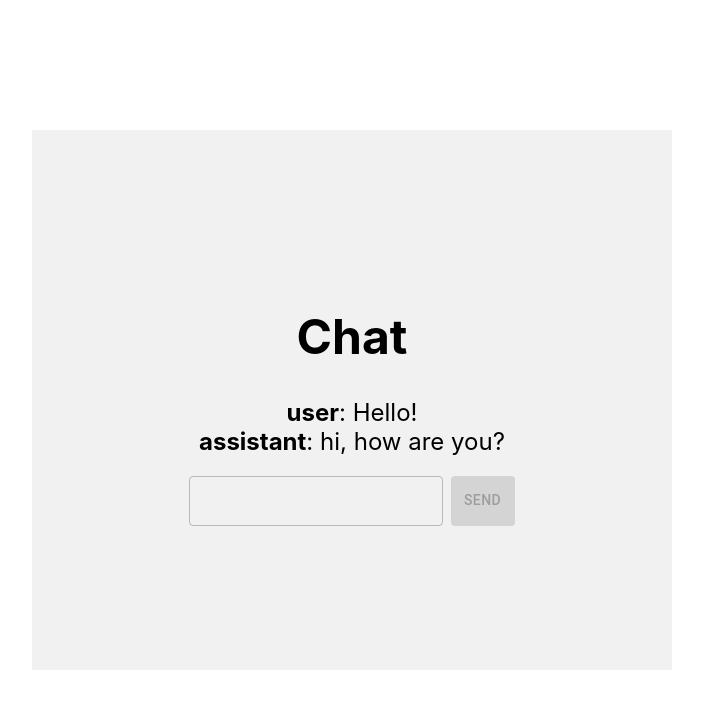
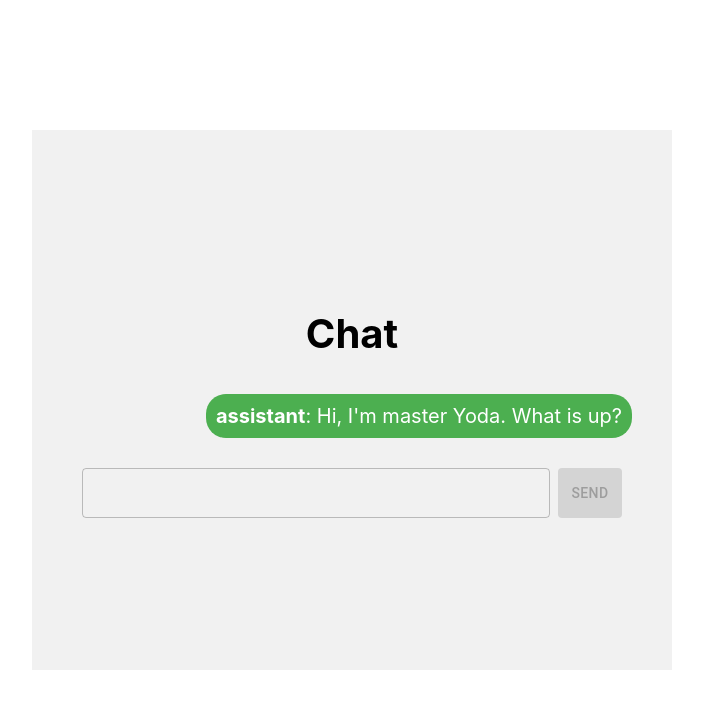
Before and after one commit to n0quarter/hyphen, a React (Create React App) app in the folder fe/: page / in a window 1280 px wide. Shown: the top 708 px of the page, without its empty margins (288-991 px from the left). Built offline with nearby package versions, Linux system fonts and the light colour scheme.

Commit message:
polished UI

```diff
--- a/fe/src/Presentation/ChatView/ChatView.tsx
+++ b/fe/src/Presentation/ChatView/ChatView.tsx
@@ -16,12 +16,13 @@ const ChatContainer = styled.div`
   background-color: #f1f1f1;
   padding: 20px;
   color: black;
-  font-size: 24px;
+  font-size: 20px;
   overflow-y: auto; // Allows vertical scrolling if content overflows
 `;
 
 const StyledForm = styled.form`
   display: flex;
+  width: 90%;
   align-items: center;
   gap: 8px;
   margin-top: 20px;
@@ -43,10 +44,31 @@ const LoadingIndicator = styled(CircularProgress)`
   padding: 10px;
 `;
 
+const UserMessage = styled.div`
+  max-width: 80%;
+  margin: 10px auto 10px 20px; // Left aligned
+  padding: 10px;
+  // Light blue background
+  background-color: #2196f3;
+  border-radius: 20px;
+  text-align: left;
+  color: white;
+`;
+
+const AssistantMessage = styled.div`
+  max-width: 80%;
+  margin: 10px 20px 10px auto; // Right aligned
+  padding: 10px;
+  background-color: #4caf50; // Green background
+  border-radius: 20px;
+  text-align: left;
+  color: white;
+`;
+
 export const ChatView = () => {
   const [messages, setMessages] = React.useState([
-    { role: "user", content: "Hello!" },
-    { role: "assistant", content: "hi, how are you?" },
+    // { role: "user", content: "Hello!" },
+    { role: "assistant", content: "Hi, I'm master Yoda. What is up?" },
   ]);
 
   const messagesEndRef = useRef<HTMLDivElement>(null);
@@ -54,36 +76,34 @@ export const ChatView = () => {
   const scrollToBottom = () => {
     messagesEndRef.current?.scrollIntoView({ behavior: "smooth" });
   };
-  // Step 3: Use Effect Hook
+
   useEffect(() => {
     scrollToBottom();
   }, [messages]); // Dependency array ensures this runs whenever messages change
-
 
   const [inputValue, setInputValue] = React.useState("");
   const [isLoading, setIsLoading] = React.useState(false);
 
   const onSendClick = (event: React.FormEvent<HTMLFormElement>) => {
     event.preventDefault();
-
-    const form = event.currentTarget;
-    const input = form.elements.namedItem('message') as HTMLInputElement;
+    const input = event.currentTarget.elements.namedItem('message') as HTMLInputElement;
 
     const newMessage = {
       role: "user",
       content: input.value,
     };
 
-    // optimistic update
     const newMessages: ChatMessage[] = [...messages, newMessage];
     setMessages(newMessages);
 
     setIsLoading(true);
-    API.sendChatMessages(newMessages).then(gptMessage => {
+    API.sendChatMessages(newMessages)
+      .then(gptMessage => {
         console.log(gptMessage);
         setMessages(prev => [...prev, gptMessage]);
         setIsLoading(false);
-    }).catch(err => {
+      })
+      .catch(err => {
         console.log(err);
         setIsLoading(false);
       });
@@ -97,11 +117,19 @@ export const ChatView = () => {
   return (
     <ChatContainer>
       <h1>Chat</h1>
-      {messages.map((message, index) => (
-        <div key={index}>
+      {/*{messages.map((message, index) => (*/}
+      {/*  <div key={index}>*/}
+      {/*    <b>{message.role}</b>: {message.content}*/}
+      {/*  </div>*/}
+      {/*))}*/}
+      {messages.map((message, index) => {
+        const MessageComponent = message.role === "user" ? UserMessage : AssistantMessage;
+        return (
+          <MessageComponent key={index}>
             <b>{message.role}</b>: {message.content}
-        </div>
-      ))}
+          </MessageComponent>
+        );
+      })}
       <div ref={messagesEndRef} /> {/* Invisible element at the end of messages */}
 
       {isLoading && <LoadingIndicator size={24} />}
```
Lines whose indentation alone changed are shown as unchanged.
